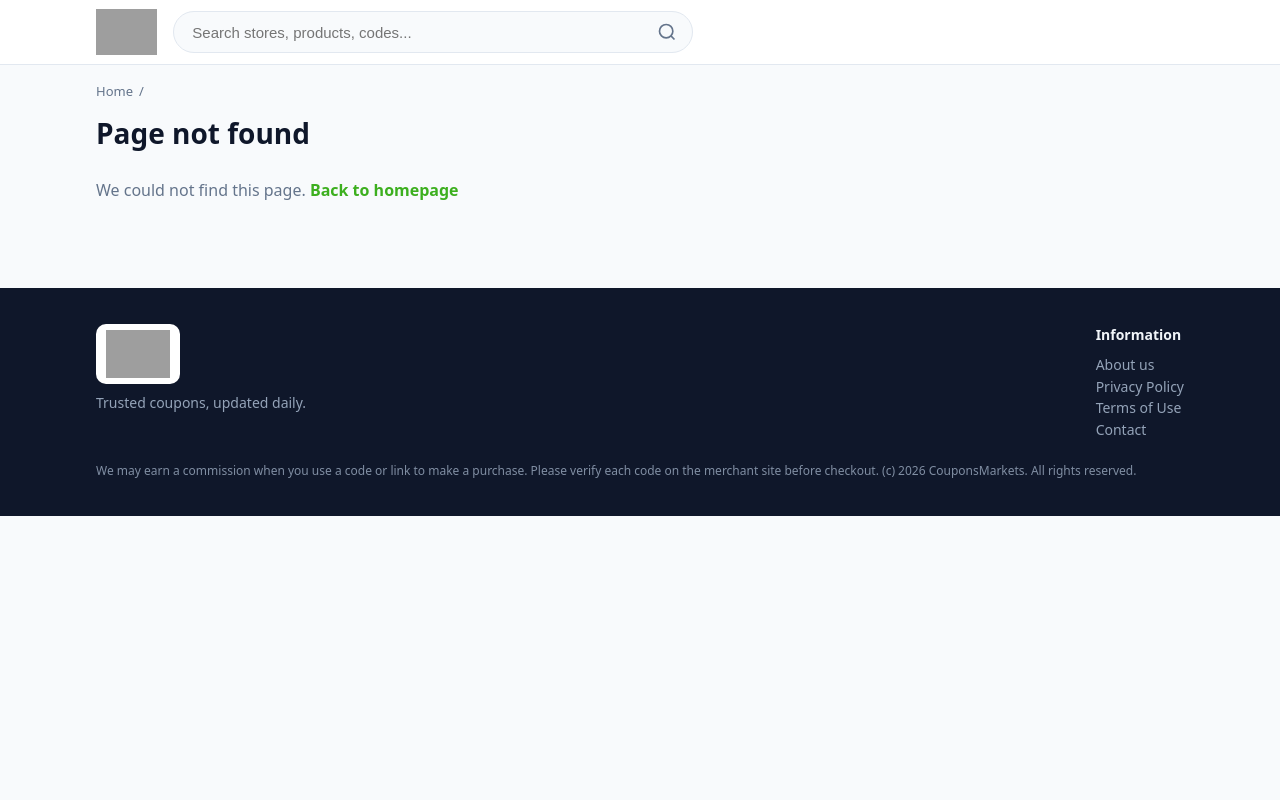
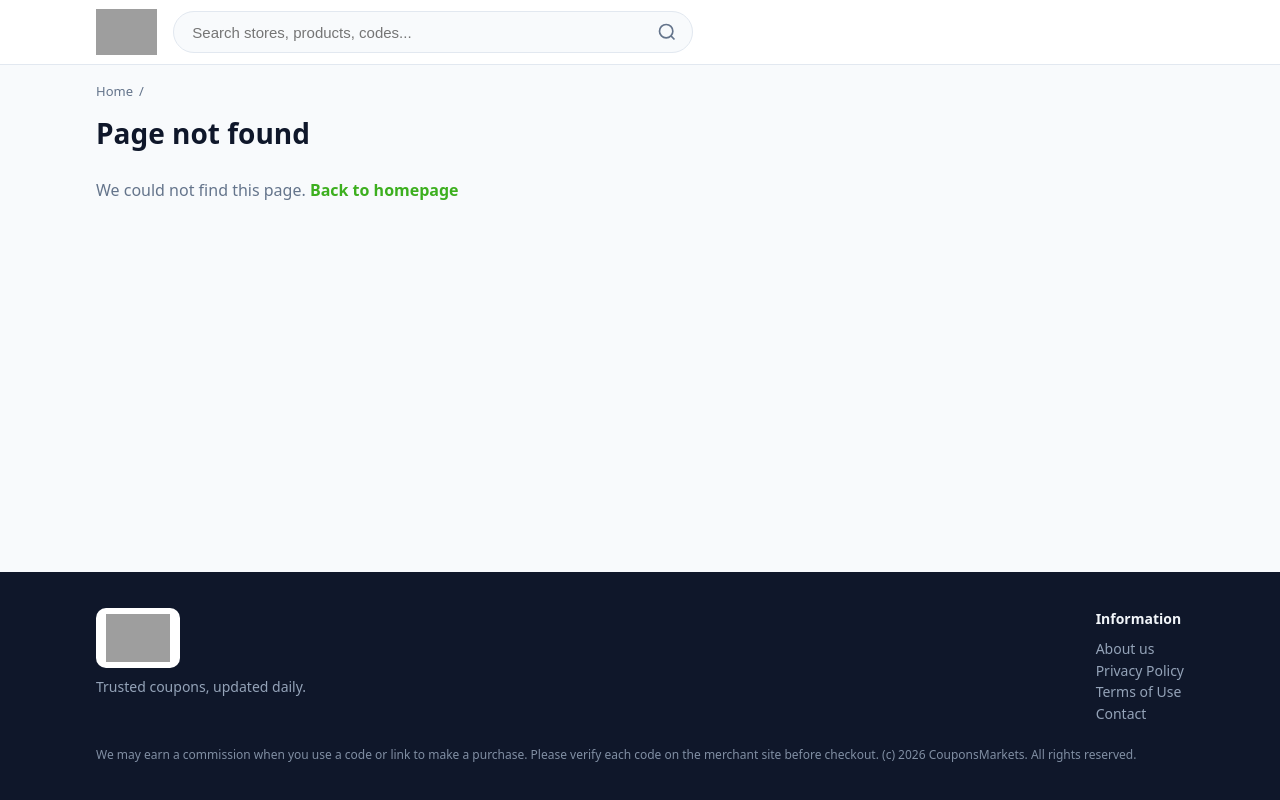
Before and after one commit to taidolce135-design/couponsmarkets-, a plain HTML site: page page.html in a window 1280 px wide. Drawn offline with Linux system fonts and the light colour scheme; no server answers; grey boxes are pictures that could not be loaded.

Commit message:
Anchor footer to the bottom of the viewport on short pages
Product/store pages with little content left a large gap of body
background between the footer and the viewport bottom. Body is now a
full-height flex column with main taking the remaining space, so the
footer always sits flush at the bottom.

```diff
--- a/assets/style.css
+++ b/assets/style.css
@@ -7,7 +7,9 @@
 }
 *{box-sizing:border-box;margin:0;padding:0}
 html{scroll-behavior:smooth}
-body{font-family:system-ui,-apple-system,"Segoe UI",Roboto,"Helvetica Neue",Arial,sans-serif;background:var(--bg);color:var(--ink);line-height:1.55;-webkit-font-smoothing:antialiased}
+html,body{height:100%}
+body{font-family:system-ui,-apple-system,"Segoe UI",Roboto,"Helvetica Neue",Arial,sans-serif;background:var(--bg);color:var(--ink);line-height:1.55;-webkit-font-smoothing:antialiased;display:flex;flex-direction:column;min-height:100vh}
+main{flex:1 0 auto}
 a{color:inherit;text-decoration:none}
 .wrap{max-width:1120px;margin:0 auto;padding:0 16px}
 
--- a/page.html
+++ b/page.html
@@ -13,7 +13,7 @@
 <link id="metaCanonical" rel="canonical" href="https://couponsmarkets.com/">
 
 <meta name="theme-color" content="#3DAF1F">
-<link rel="stylesheet" href="/assets/style.css?v=6">
+<link rel="stylesheet" href="/assets/style.css?v=7">
 </head>
 <body>
 
```
Also changed, not shown: index.html (+1 -1 lines), product.html (+1 -1 lines), site.html (+1 -1 lines).
